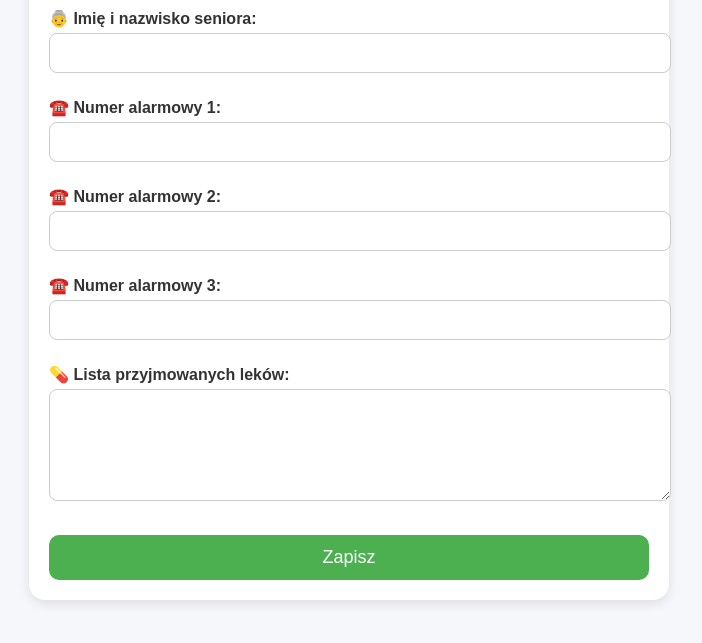
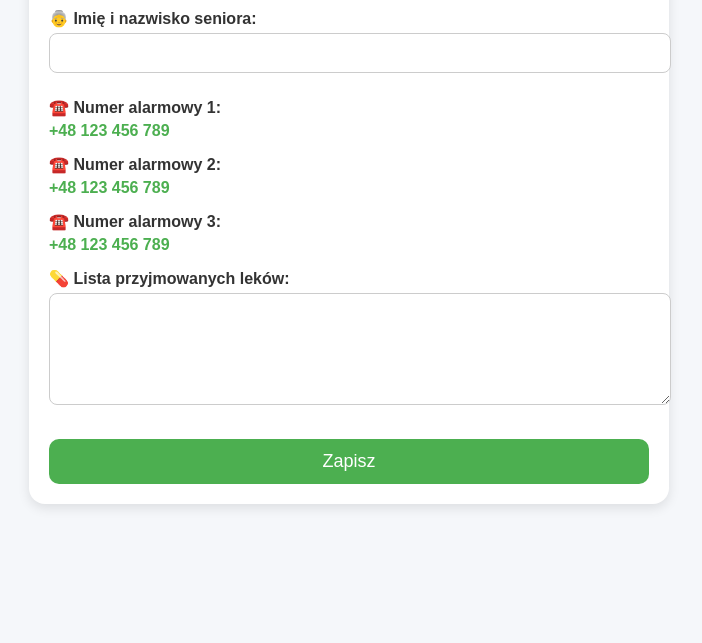
Before and after one commit to CareQR/careqr-project, a plain HTML site: page index.html in a window 1280 px wide. Shown: the part 149-792 px from the top of the page, without its empty margins (291-993 px from the left). Drawn offline with Linux system fonts and the light colour scheme.

Commit message:
Dodano formularz danych SOS

```diff
--- a/index.html
+++ b/index.html
@@ -2,11 +2,11 @@
 <html lang="pl">
 <head>
   <meta charset="UTF-8">
-  <title>CareQR – Formularz SOS / Notfallformular / Emergency Form</title>
   <meta name="viewport" content="width=device-width, initial-scale=1.0">
+  <title>CareQR – Formularz SOS</title>
   <style>
     body {
-      font-family: 'Arial', sans-serif;
+      font-family: Arial, sans-serif;
       margin: 0;
       padding: 20px;
       background: #f5f7fa;
@@ -75,6 +75,12 @@
     .icon {
       margin-right: 8px;
     }
+
+    .phone-link {
+      color: #4CAF50;
+      font-weight: bold;
+      text-decoration: none;
+    }
   </style>
 </head>
 <body>
@@ -93,13 +99,13 @@
       <input type="text" id="name" name="name" required>
 
       <label for="phone1" id="label-phone1">☎️ Numer alarmowy 1:</label>
-      <input type="tel" id="phone1" name="phone1" required>
+      <a href="tel:+48123456789" class="phone-link" id="phone1-link">+48 123 456 789</a>
 
       <label for="phone2" id="label-phone2">☎️ Numer alarmowy 2:</label>
-      <input type="tel" id="phone2" name="phone2">
+      <a href="tel:+48123456789" class="phone-link" id="phone2-link">+48 123 456 789</a>
 
       <label for="phone3" id="label-phone3">☎️ Numer alarmowy 3:</label>
-      <input type="tel" id="phone3" name="phone3">
+      <a href="tel:+48123456789" class="phone-link" id="phone3-link">+48 123 456 789</a>
 
       <label for="meds" id="label-meds">💊 Lista przyjmowanych leków:</label>
       <textarea id="meds" name="meds" rows="5"></textarea>
```
